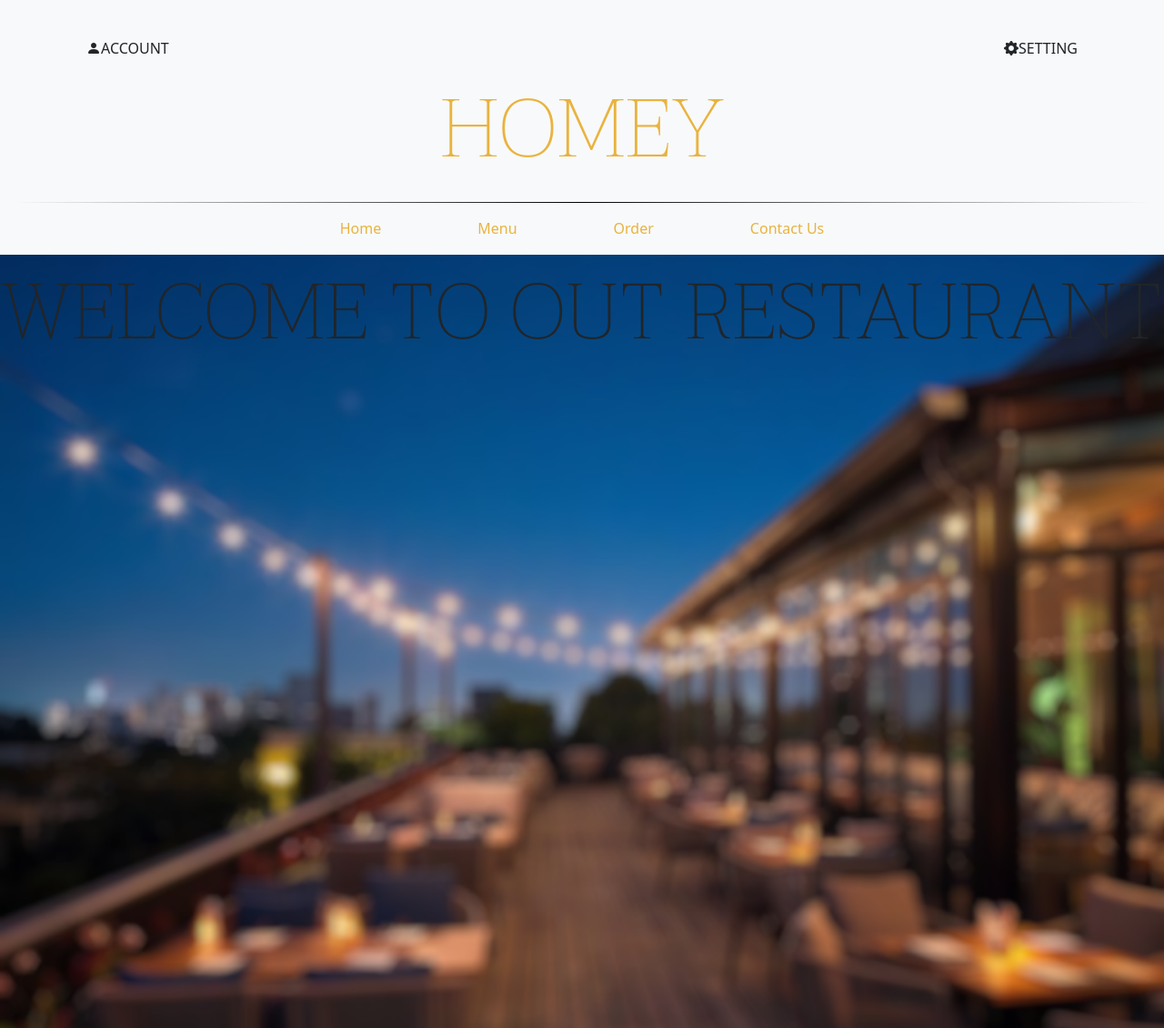
After one commit to aumgogo78/project_food2.0, a PHP site: page /Home.php in a window 1280 px wide. The commit adds this page. Shown: the whole page at 91% size. Run offline with PHP 8.4, Linux system fonts and the light colour scheme; some libraries are stand-ins or nearby versions.

Commit message:
update 13-9-2568

```diff
--- /dev/null
+++ b/Home.php
@@ -0,0 +1,31 @@
+<!DOCTYPE html>
+<html lang="en">
+
+<head>
+    <meta charset="UTF-8">
+    <meta name="viewport" content="width=device-width, initial-scale=1.0">
+    <title>Page 1</title>
+    <!-- Bootstrap 5 CDN -->
+    <link href="https://cdn.jsdelivr.net/npm/bootstrap@5.3.0-alpha1/dist/css/bootstrap.min.css" rel="stylesheet" />
+    <!-- SweetAlert2 CDN -->
+    <script src="https://cdn.jsdelivr.net/npm/sweetalert2@11"></script>
+    <!-- Javascript -->
+    <script src="https://cdn.jsdelivr.net/npm/bootstrap@5.3.0-alpha1/dist/js/bootstrap.bundle.min.js"></script>
+    <!-- Icon -->
+    <link rel="stylesheet" href="https://cdn.jsdelivr.net/npm/bootstrap-icons@1.13.1/font/bootstrap-icons.min.css">
+    <link rel="stylesheet" href="assets/css/style.css">
+</head>
+
+<body>
+    <?php include './components/header.php'; ?>
+
+    <section class="text-center">
+        <div style="height: 850px; background-image: url(assets/imgs/imgs1.png); background-size: cover; background-position: 50%;">
+            <span class="taviraj-thin" style="font-size: 86px">
+                WELCOME TO OUT RESTAURANT
+            </span>
+        </div>
+    </section>
+</body>
+
+</html>
--- a/index.php
+++ b/Menu.php
@@ -18,6 +18,9 @@
 
 <body>
     <?php include './components/header.php'; ?>
+    <section>
+        <div>Lorem ipsum dolor sit, amet consectetur adipisicing elit. Aut recusandae iste dolor omnis labore dolore provident suscipit deserunt expedita quidem velit illo earum tempora sint ut, non maxime necessitatibus nesciunt.</div>
+    </section>
 </body>
 
 </html>
--- a/components/header.php
+++ b/components/header.php
@@ -1,17 +1,20 @@
 <link rel="stylesheet" href="../assets/css/style.css">
 
-<nav class="bg-light p-3 vh-100">
+<nav class="bg-light p-3" style="width: 100%; height: 280px; box-shadow: 0px 5px 25px rgba(0, 0, 0, 0.25);">
+    <div>
         <div class="d-flex container" style="justify-content: space-between; padding: 25px;">
             <a href="#" class="nav-link text-dark"><i class="bi bi-person-fill"></i>ACCOUNT</a>
-    <a href="#" class="nav-link text-dark"><i class="bi bi-basket2-fill"></i>BASKET</a>
+            <a href="#" class="nav-link text-dark"><i class="bi bi-gear-fill"></i>SETTING</a>
         </div>
+
         <h4 class="text-center mb-4 taviraj-thin color-text" style="font-size: 90px;">HOMEY</h4>
         <div class="line">
             <ul class="nav nav-link d-flex py-3" style="justify-content: center; gap: 90px;">
-            <li><a class="color-menu nav nav-link px-2 py-0" href="">Home</a></li>
-            <li><a class="color-menu nav nav-link px-2 py-0" href="">Menu</a></li>
-            <li><a class="color-menu nav nav-link px-2 py-0" href="">Order</a></li>
-            <li><a class="color-menu nav nav-link px-2 py-0" href="">Contact Us</a></li>
+                <li><a class="color-menu nav nav-link px-2 py-0" href="Home.php">Home</a></li>
+                <li><a class="color-menu nav nav-link px-2 py-0" href="Menu.php">Menu</a></li>
+                <li><a class="color-menu nav nav-link px-2 py-0" href="#">Order</a></li>
+                <li><a class="color-menu nav nav-link px-2 py-0" href="#">Contact Us</a></li>
             </ul>
         </div>
+    </div>
 </nav>
```
Also changed, not shown: assets/imgs/imgs1.png (added). Lines whose indentation alone changed are shown as unchanged.
